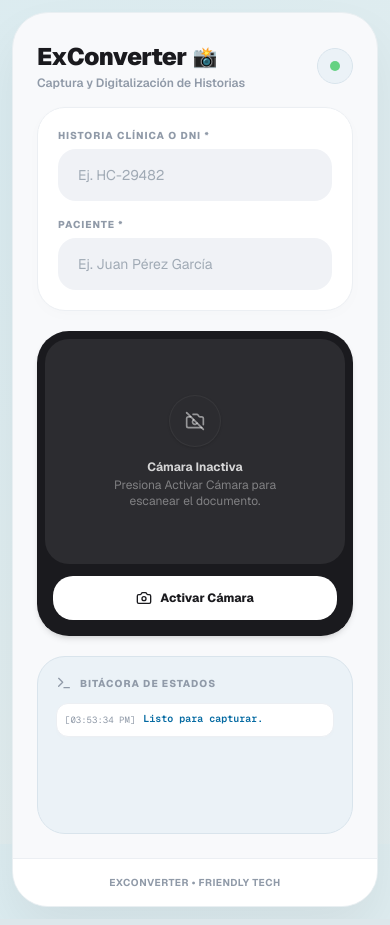
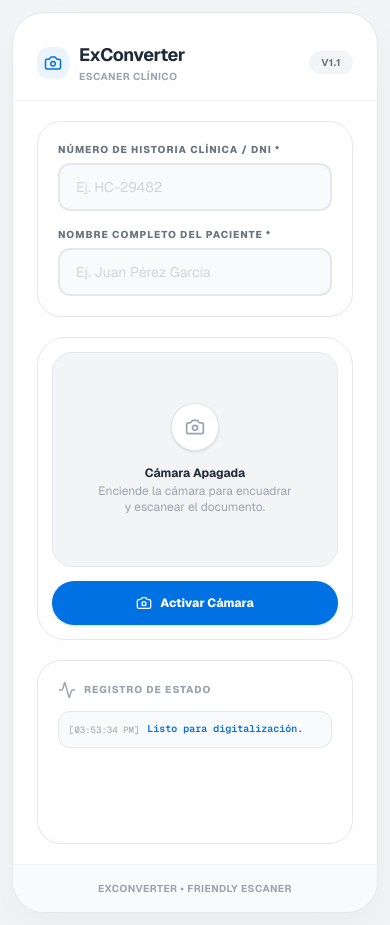
Before and after one commit to EFIKO-PE/ex-converter, a Next.js app: page / in a window 390 px wide. Built offline with nearby package versions, Linux system fonts and the light colour scheme.

Commit message:
design: redisenar UI con bordes marcados en inputs e iconos limpios

```diff
--- a/src/app/page.tsx
+++ b/src/app/page.tsx
@@ -10,7 +10,8 @@ import {
   RefreshCw,
   FileText,
   Terminal,
-  Image as ImageIcon
+  Image as ImageIcon,
+  Activity
 } from 'lucide-react';
 
 interface LogEntry {
@@ -41,7 +42,7 @@ export default function Home() {
 
   // Inicializar consola
   useEffect(() => {
-    addLog('Listo para capturar.', 'info');
+    addLog('Listo para digitalización.', 'info');
     return () => {
       stopCamera();
     };
@@ -50,7 +51,7 @@ export default function Home() {
   // Activar cámara
   const startCamera = async () => {
     try {
-      addLog('Activando visor...', 'info');
+      addLog('Iniciando cámara...', 'info');
       stopCamera();
 
       const constraints = {
@@ -80,7 +81,7 @@ export default function Home() {
       addLog('Visor en vivo activado.', 'success');
     } catch (error: any) {
       console.error('Error al acceder a la cámara:', error);
-      addLog(`Cámara no permitida o no disponible.`, 'error');
+      addLog(`Cámara no disponible o permiso denegado.`, 'error');
     }
   };
 
@@ -99,7 +100,7 @@ export default function Home() {
   // Capturar foto y procesar (Redimensionar + Comprimir)
   const capturePhoto = () => {
     if (!videoRef.current || !isCameraActive) {
-      addLog('Error: Cámara apagada.', 'error');
+      addLog('Error: Cámara inactiva.', 'error');
       return;
     }
 
@@ -224,33 +225,38 @@ export default function Home() {
   };
 
   return (
-    <div className="min-h-screen flex flex-col justify-center items-center p-3 sm:p-6 select-none">
+    <div className="min-h-screen flex flex-col justify-center items-center p-3 sm:p-6 select-none bg-[#F3F4F6]">
 
-      {/* Teléfono / Contenedor Estilo Neo-minimalista */}
-      <div className="w-full max-w-[420px] bg-[#F8F9FB] rounded-[36px] shadow-[0_24px_50px_rgba(0,0,0,0.06)] border border-[#E9EFF2] overflow-hidden flex flex-col">
+      {/* Contenedor Principal con Sombras Difusas y Bordes Redondeados */}
+      <div className="w-full max-w-[420px] bg-white rounded-[32px] shadow-[0_20px_50px_rgba(0,0,0,0.04)] border border-[#E5E7EB] overflow-hidden flex flex-col">
 
-        {/* Header */}
-        <header className="px-6 pt-7 pb-4 flex items-center justify-between">
-          <div>
-            <h1 className="text-2xl font-black tracking-tight text-[#1A1A1E] flex items-center gap-1.5">
-              ExConverter <span className="text-xl">📸</span>
-            </h1>
-            <p className="text-xs text-[#909AA8] font-semibold mt-0.5">Captura y Digitalización de Historias</p>
+        {/* Header con Íconos de Línea Limpios (Estilo Apple/Soft UI, sin Emojis) */}
+        <header className="px-6 pt-7 pb-4 flex items-center justify-between border-b border-[#F3F4F6]">
+          <div className="flex items-center gap-2.5">
+            <div className="w-8 h-8 rounded-xl bg-[#0071E3]/8 flex items-center justify-center text-[#0071E3]">
+              <Camera className="w-4.5 h-4.5" />
+            </div>
+            <div>
+              <h1 className="text-lg font-bold tracking-tight text-[#1F2937]">
+                ExConverter
+              </h1>
+              <p className="text-[10px] text-[#9CA3AF] font-bold uppercase tracking-wider">Escaner Clínico</p>
+            </div>
           </div>
-          <div className="w-9 h-9 rounded-full bg-[#EBF2F7] flex items-center justify-center border border-[#D9E4EC]">
-            <span className="w-2.5 h-2.5 bg-[#34C759] rounded-full animate-pulse" />
-          </div>
+          <span className="text-[10px] px-3 py-1 rounded-full bg-[#F3F4F6] text-[#6B7280] font-bold tracking-wider uppercase">
+            v1.1
+          </span>
         </header>
 
         {/* Formulario y Cámara */}
-        <div className="px-6 flex flex-col gap-5 pb-6">
+        <div className="px-6 flex flex-col gap-5 py-5">
 
-          {/* Tarjeta de Datos con inputs muy redondeados y fondo gris suave */}
-          <section className="bg-white rounded-[28px] p-5 border border-[#ECEFF3] shadow-[0_4px_16px_rgba(0,0,0,0.015)]">
+          {/* Tarjeta de Datos con Marcos Visibles y Bordes Claros */}
+          <section className="bg-white rounded-[24px] p-5 border border-[#E5E7EB] shadow-[0_4px_20px_rgba(0,0,0,0.01)]">
             <div className="flex flex-col gap-4">
               <div>
-                <label htmlFor="numeroHC" className="block text-[10px] font-extrabold uppercase tracking-widest text-[#909AA8] mb-1.5">
-                  Historia Clínica o DNI *
+                <label htmlFor="numeroHC" className="block text-[10px] font-extrabold uppercase tracking-widest text-[#6B7280] mb-1.5">
+                  Número de Historia Clínica / DNI *
                 </label>
                 <input
                   id="numeroHC"
@@ -260,13 +266,13 @@ export default function Home() {
                   placeholder="Ej. HC-29482"
                   value={numeroHC}
                   onChange={(e) => setNumeroHC(e.target.value)}
-                  className="w-full bg-[#F0F2F6] border-2 border-transparent rounded-[18px] px-4.5 py-3.5 text-sm text-[#1A1A1E] placeholder-[#A0AAB5] focus:outline-none focus:bg-white focus:border-[#1A1A1E] transition-all hover:bg-[#EAECEF] focus:hover:bg-white"
+                  className="w-full bg-[#F9FAFB] border-2 border-[#E5E7EB] rounded-xl px-4 py-3 text-sm text-[#1F2937] placeholder-[#D1D5DB] focus:outline-none focus:bg-white focus:border-[#0071E3] focus:ring-0 transition-all"
                 />
               </div>
 
               <div>
-                <label htmlFor="nombrePaciente" className="block text-[10px] font-extrabold uppercase tracking-widest text-[#909AA8] mb-1.5">
-                  Paciente *
+                <label htmlFor="nombrePaciente" className="block text-[10px] font-extrabold uppercase tracking-widest text-[#6B7280] mb-1.5">
+                  Nombre Completo del Paciente *
                 </label>
                 <input
                   id="nombrePaciente"
@@ -276,17 +282,17 @@ export default function Home() {
                   placeholder="Ej. Juan Pérez García"
                   value={nombrePaciente}
                   onChange={(e) => setNombrePaciente(e.target.value)}
-                  className="w-full bg-[#F0F2F6] border-2 border-transparent rounded-[18px] px-4.5 py-3.5 text-sm text-[#1A1A1E] placeholder-[#A0AAB5] focus:outline-none focus:bg-white focus:border-[#1A1A1E] transition-all hover:bg-[#EAECEF] focus:hover:bg-white"
+                  className="w-full bg-[#F9FAFB] border-2 border-[#E5E7EB] rounded-xl px-4 py-3 text-sm text-[#1F2937] placeholder-[#D1D5DB] focus:outline-none focus:bg-white focus:border-[#0071E3] focus:ring-0 transition-all"
                 />
               </div>
             </div>
           </section>
 
-          {/* Visor de Cámara de Alto Contraste (Caja Negra con Bordes redondeados gruesos) */}
-          <section className="bg-[#1A1A1E] rounded-[32px] p-2 shadow-md flex flex-col relative overflow-hidden">
+          {/* Visor de Cámara Estilo Soft-Card (Bordes redondeados, Marco claro y Fondo gris suave) */}
+          <section className="bg-white rounded-[28px] p-3.5 border border-[#E5E7EB] shadow-[0_4px_20px_rgba(0,0,0,0.01)] flex flex-col relative overflow-hidden">
 
             {/* Viewport de Cámara */}
-            <div className="aspect-[4/3] rounded-[24px] bg-[#2C2C30] relative flex items-center justify-center overflow-hidden">
+            <div className="aspect-[4/3] rounded-[20px] bg-[#F3F4F6] border border-[#E5E7EB] relative flex items-center justify-center overflow-hidden">
 
               {/* Foto tomada */}
               {capturedImage && (
@@ -294,7 +300,7 @@ export default function Home() {
                 <img
                   src={capturedImage}
                   alt="Documento capturado"
-                  className="w-full h-full object-contain bg-[#121214] z-10 rounded-[24px]"
+                  className="w-full h-full object-contain bg-[#1F2937] z-10 rounded-[20px]"
                 />
               )}
 
@@ -304,46 +310,46 @@ export default function Home() {
                 autoPlay
                 playsInline
                 muted
-                className={`w-full h-full object-cover bg-black rounded-[24px] ${(!isCameraActive || capturedImage) ? 'hidden' : 'block'}`}
+                className={`w-full h-full object-cover bg-black rounded-[20px] ${(!isCameraActive || capturedImage) ? 'hidden' : 'block'}`}
               />
 
               {/* Estado inactivo */}
               {!isCameraActive && !capturedImage && (
-                <div className="flex flex-col items-center gap-3 text-center p-6 text-[#909AA8]">
-                  <div className="w-13 h-13 rounded-full bg-[#2C2C30] flex items-center justify-center text-white/50 shadow-sm border border-white/5">
-                    <CameraOff className="w-5 h-5" />
+                <div className="flex flex-col items-center gap-3.5 text-center p-6 text-[#9CA3AF]">
+                  <div className="w-12 h-12 rounded-full bg-white border border-[#E5E7EB] flex items-center justify-center text-[#9CA3AF] shadow-sm">
+                    <Camera className="w-5 h-5" />
                   </div>
                   <div className="text-xs">
-                    <p className="font-bold text-white/80">Cámara Inactiva</p>
-                    <p className="mt-0.5 text-xs text-white/40 max-w-[200px]">Presiona Activar Cámara para escanear el documento.</p>
+                    <p className="font-bold text-[#1F2937]">Cámara Apagada</p>
+                    <p className="mt-0.5 text-xs text-[#9CA3AF] max-w-[200px]">Enciende la cámara para encuadrar y escanear el documento.</p>
                   </div>
                 </div>
               )}
 
               {/* Cargando/Comprimiendo */}
               {isCompressing && (
-                <div className="absolute inset-0 bg-white/95 backdrop-blur-sm flex flex-col items-center justify-center gap-3 z-20 rounded-[24px]">
-                  <RefreshCw className="w-7 h-7 text-[#1A1A1E] animate-spin" />
-                  <span className="text-xs text-[#1A1A1E] font-bold">Procesando imagen...</span>
+                <div className="absolute inset-0 bg-white/95 backdrop-blur-sm flex flex-col items-center justify-center gap-3.5 z-20 rounded-[20px]">
+                  <RefreshCw className="w-6 h-6 text-[#0071E3] animate-spin" />
+                  <span className="text-xs text-[#1F2937] font-bold">Procesando y optimizando...</span>
                 </div>
               )}
 
               {/* Badge del peso de la captura */}
               {capturedImage && (
-                <span className="absolute top-3 right-3 text-[10px] px-2.5 py-1 rounded-full bg-[#1A1A1E]/80 text-[#A7F3D0] font-bold z-20 backdrop-blur-sm">
+                <span className="absolute top-3 right-3 text-[10px] px-2.5 py-1 rounded-full bg-white/90 text-[#0071E3] border border-[#E5E7EB] font-bold z-20 backdrop-blur-sm shadow-sm">
                   {imageSizeKB?.toFixed(1)} KB
                 </span>
               )}
             </div>
 
             {/* Controles del visor */}
-            <div className="p-2 pt-3 flex flex-col gap-2 bg-[#1A1A1E]">
+            <div className="pt-3.5 flex flex-col gap-2 bg-white">
               {!capturedImage ? (
                 !isCameraActive ? (
                   <button
                     type="button"
                     onClick={startCamera}
-                    className="w-full py-3.5 bg-white text-[#1A1A1E] hover:bg-slate-100 font-extrabold rounded-[20px] text-xs flex items-center justify-center gap-2 hover-scale cursor-pointer"
+                    className="w-full py-3.5 bg-[#0071E3] text-white hover:bg-[#0077ED] active:bg-[#0062C2] font-extrabold rounded-full text-xs flex items-center justify-center gap-2 hover-scale cursor-pointer shadow-sm shadow-[#0071E3]/15"
                   >
                     <Camera className="w-4 h-4" />
                     Activar Cámara
@@ -354,7 +360,7 @@ export default function Home() {
                       type="button"
                       onClick={capturePhoto}
                       disabled={isCompressing}
-                      className="flex-1 py-3.5 bg-[#A7F3D0] text-[#047857] hover:bg-[#6EE7B7] font-extrabold rounded-[20px] text-xs flex items-center justify-center gap-2 hover-scale cursor-pointer disabled:opacity-50"
+                      className="flex-1 py-3.5 bg-[#34C759] text-white hover:bg-[#30B34F] active:bg-[#289E43] font-extrabold rounded-full text-xs flex items-center justify-center gap-2 hover-scale cursor-pointer disabled:opacity-50"
                     >
                       <ImageIcon className="w-4 h-4" />
                       Tomar Foto
@@ -362,7 +368,7 @@ export default function Home() {
                     <button
                       type="button"
                       onClick={stopCamera}
-                      className="px-4.5 bg-[#2C2C30] hover:bg-[#3C3C40] text-white/70 hover:text-white rounded-[20px] text-xs flex items-center justify-center cursor-pointer"
+                      className="px-4.5 bg-[#F3F4F6] hover:bg-[#E5E7EB] text-[#4B5563] rounded-full text-xs flex items-center justify-center cursor-pointer border border-[#E5E7EB]"
                       title="Apagar Cámara"
                     >
                       <CameraOff className="w-4 h-4" />
@@ -374,7 +380,7 @@ export default function Home() {
                   type="button"
                   onClick={retakePhoto}
                   disabled={isUploading}
-                  className="w-full py-3 bg-[#2C2C30] hover:bg-[#3C3C40] text-white font-bold rounded-[20px] text-xs flex items-center justify-center gap-2 cursor-pointer transition-colors"
+                  className="w-full py-3 bg-white hover:bg-[#F9FAFB] active:bg-[#F3F4F6] text-[#4B5563] border-2 border-[#E5E7EB] font-bold rounded-full text-xs flex items-center justify-center gap-2 cursor-pointer transition-all"
                 >
                   <RefreshCw className="w-3.5 h-3.5" />
                   Volver a Capturar
@@ -383,13 +389,13 @@ export default function Home() {
             </div>
           </section>
 
-          {/* Botón Guardar en Sheets (Estilo Botón Redondo Negro Grande) */}
+          {/* Botón Guardar en Sheets (Estilo Botón Pill Negro Grande) */}
           {capturedImage && (
             <button
               type="button"
               onClick={uploadToGoogleSheets}
               disabled={isUploading || isCompressing || !numeroHC.trim() || !nombrePaciente.trim()}
-              className="w-full py-4.5 bg-[#1A1A1E] hover:bg-[#2D2D35] active:bg-[#000000] text-white font-extrabold rounded-full text-xs flex items-center justify-center gap-2 shadow-md hover-scale cursor-pointer disabled:opacity-40 disabled:scale-100 disabled:cursor-not-allowed"
+              className="w-full py-4.5 bg-[#1F2937] hover:bg-[#374151] active:bg-[#111827] text-white font-extrabold rounded-full text-xs flex items-center justify-center gap-2 shadow-md hover-scale cursor-pointer disabled:opacity-40 disabled:scale-100 disabled:cursor-not-allowed"
             >
               {isUploading ? (
                 <>
@@ -398,35 +404,35 @@ export default function Home() {
                 </>
               ) : (
                 <>
-                  <UploadCloud className="w-4 h-4" />
+                  <UploadCloud className="w-4.5 h-4.5" />
                   Guardar en Google Sheets
                 </>
               )}
             </button>
           )}
 
-          {/* Registro de Estados tipo burbujas de notificaciones */}
-          <section className="bg-[#EBF2F7] rounded-[28px] p-4.5 border border-[#D9E4EC]">
+          {/* Bitácora de Estados en una tarjeta blanca con bordes claros y entradas ordenadas */}
+          <section className="bg-white rounded-[24px] p-5 border border-[#E5E7EB] shadow-[0_4px_20px_rgba(0,0,0,0.01)]">
             <div className="flex items-center gap-2 mb-3">
-              <Terminal className="w-4 h-4 text-[#909AA8]" />
-              <span className="text-[10px] font-extrabold uppercase tracking-widest text-[#909AA8]">Bitácora de Estados</span>
+              <Activity className="w-4.5 h-4.5 text-[#9CA3AF]" />
+              <span className="text-[10px] font-extrabold uppercase tracking-widest text-[#9CA3AF]">Registro de Estado</span>
             </div>
 
             <div className="h-28 overflow-y-auto font-mono text-[10px] flex flex-col gap-2 scrollbar-thin">
               {logs.length === 0 ? (
-                <div className="text-[#909AA8] text-center py-4">Sin actividades recientes</div>
+                <div className="text-[#9CA3AF] text-center py-4">Sin actividades recientes</div>
               ) : (
                 logs.map((log, idx) => (
-                  <div key={idx} className="bg-white rounded-xl p-2 flex items-start gap-2 shadow-[0_2px_6px_rgba(0,0,0,0.01)] border border-[#ECEFF3]">
-                    <span className="text-[#909AA8] text-[9px] mt-0.5">[{log.time}]</span>
+                  <div key={idx} className="bg-[#F9FAFB] rounded-xl p-2.5 flex items-start gap-2 border border-[#E5E7EB]">
+                    <span className="text-[#9CA3AF] text-[9px] mt-0.5 shrink-0">[{log.time}]</span>
                     <span className={`flex-1 leading-snug
-                      ${log.type === 'success' ? 'text-[#047857] font-bold' : ''}
+                      ${log.type === 'success' ? 'text-[#34C759] font-bold' : ''}
                       ${log.type === 'warning' ? 'text-[#D97706]' : ''}
-                      ${log.type === 'error' ? 'text-[#E11D48] font-bold animate-pulse' : ''}
-                      ${log.type === 'info' ? 'text-[#0369A1] font-semibold' : ''}
+                      ${log.type === 'error' ? 'text-[#EF4444] font-bold animate-pulse' : ''}
+                      ${log.type === 'info' ? 'text-[#0071E3] font-semibold' : ''}
                     `}>
                       {log.type === 'success' && '✓ '}
-                      {log.type === 'error' && '✗ '}
+                      {log.type === 'error' && '✕ '}
                       {log.type === 'warning' && '⚠ '}
                       {log.text}
                     </span>
@@ -439,9 +445,9 @@ export default function Home() {
         </div>
 
         {/* Footer */}
-        <footer className="mt-auto py-4 bg-white border-t border-[#ECEFF3] text-center">
-          <p className="text-[10px] text-[#909AA8] font-bold uppercase tracking-wider">
-            ExConverter • Friendly Tech
+        <footer className="mt-auto py-4 bg-[#F9FAFB] border-t border-[#F3F4F6] text-center">
+          <p className="text-[10px] text-[#9CA3AF] font-bold uppercase tracking-wider">
+            ExConverter • Friendly Escaner
           </p>
         </footer>
 
```
